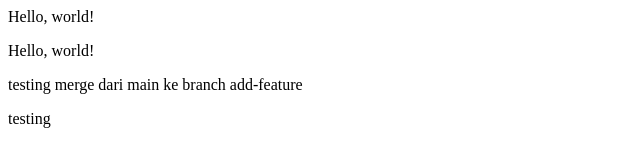
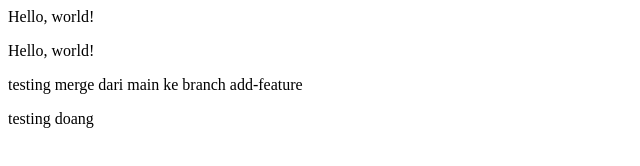
Before and after one commit to modalNgetik/Testing-Git, a plain HTML site: page add-file.html in a window 1280 px wide. Shown: the full height of the page, 0-640 px from the left. Drawn offline with Linux system fonts and the light colour scheme.

Commit message:
edit file add-file.html

```diff
--- a/add-file.html
+++ b/add-file.html
@@ -2,5 +2,5 @@
   <p>Hello, world!</p>
   <p>Hello, world!</p>
   <p>testing merge dari main ke branch add-feature</p>
-  <p>testing</p>
+  <p>testing doang</p>
 </html>
```
